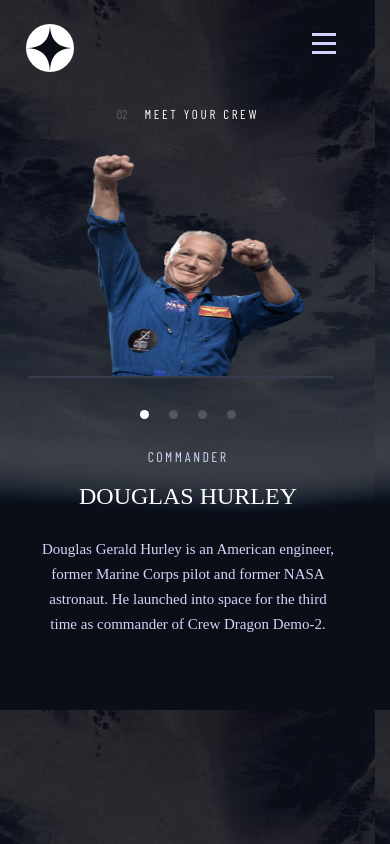
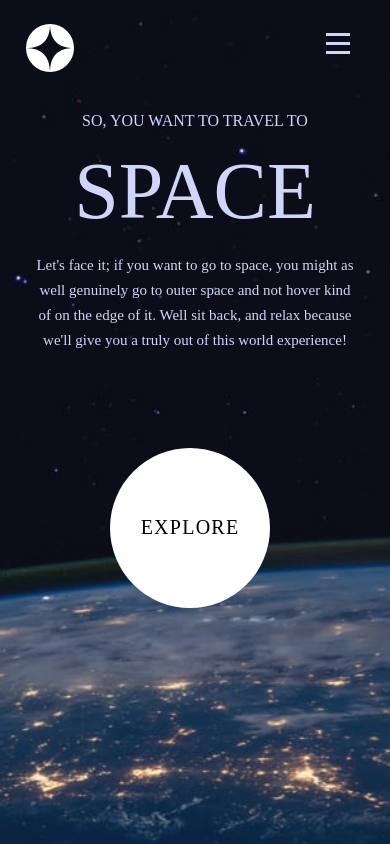
Before and after one commit to SonTonyD/Space-tourism-multi-page-website, an Angular app: page / in a window 390 px wide. Built offline with nearby package versions, Linux system fonts and the light colour scheme.

Commit message:
better responsiveness for mobile design under 500px max width

```diff
--- a/src/app/app.component.css
+++ b/src/app/app.component.css
@@ -2,7 +2,7 @@
 
 .container {
     height: 668px;
-    width: 376px;
+    width: 100vw;
 }
 
 .nav-bar {
--- a/src/app/app.component.ts
+++ b/src/app/app.component.ts
@@ -11,7 +11,7 @@
   @ViewChild('screen') containerElement!: ElementRef;
 
   isMenuOpen = false;
-  currentPage = "crew"
+  currentPage = "home";
 
   constructor(private renderer : Renderer2) { }
 
--- a/src/app/crew/crew.component.css
+++ b/src/app/crew/crew.component.css
@@ -3,12 +3,6 @@
     src: url(/assets/fonts/BarlowCondensed-Regular.ttf) format("truetype");
 }
 
-.keen-slider {
-    display: block;
-    height: 800px;
-    width: 100%;
-    z-index: -1;
-}
 
 .container {
     display: block;
@@ -21,12 +15,13 @@
 
 .background {
     background-image: url("/assets/assets/crew/background-crew-mobile.jpg");
-    width: 100%;
     height: 100%;
     position: fixed;
     z-index: -2;
     margin-top: -105px;
-    background-repeat: none;
+    width: 100%;
+    background-repeat:no-repeat;
+    background-size: cover;
 
 }
 
@@ -60,7 +55,7 @@
 .crew-image {
     display: block;
     margin-left: auto;
-    margin-right: 120px;
+    margin-right: auto;
     width: 170px;
     height: 170px;
     margin-top: 30px;
--- a/src/app/destination/destination.component.css
+++ b/src/app/destination/destination.component.css
@@ -14,11 +14,13 @@
 
 .background {
     background-image: url("/assets/assets/destination/background-destination-mobile.jpg");
-    width: 100%;
     height: 100%;
     position: fixed;
     z-index: -2;
     margin-top: -105px;
+    width: 100%;
+    background-repeat:no-repeat;
+    background-size: cover;
 
 }
 
--- a/src/app/home/home.component.css
+++ b/src/app/home/home.component.css
@@ -1,15 +1,19 @@
 .container {
     height: 100%;
-    width: 376px;
+    width: 100vw;
     background-image: url("/assets/assets/home/background-home-mobile.jpg");
     position: fixed;
     margin-top: -73px;
     z-index: -1;
+    width: 100%;
+    background-repeat:no-repeat;
+    background-size: cover;
 }
 
 .presentation-block {
     margin-top: 112px;
-    margin-left: 24px;
+    margin-left: auto;
+    margin-right: auto;
     width: 327px;
     height: 276px;
 
@@ -41,9 +45,10 @@
 
 .explore {
     display: block;
-    margin-left: 100px;
+    margin-left: auto;
     margin-top: 55px;
     margin-right: auto;
+    width: 180px;
 }
 
 .svg-container {
```
